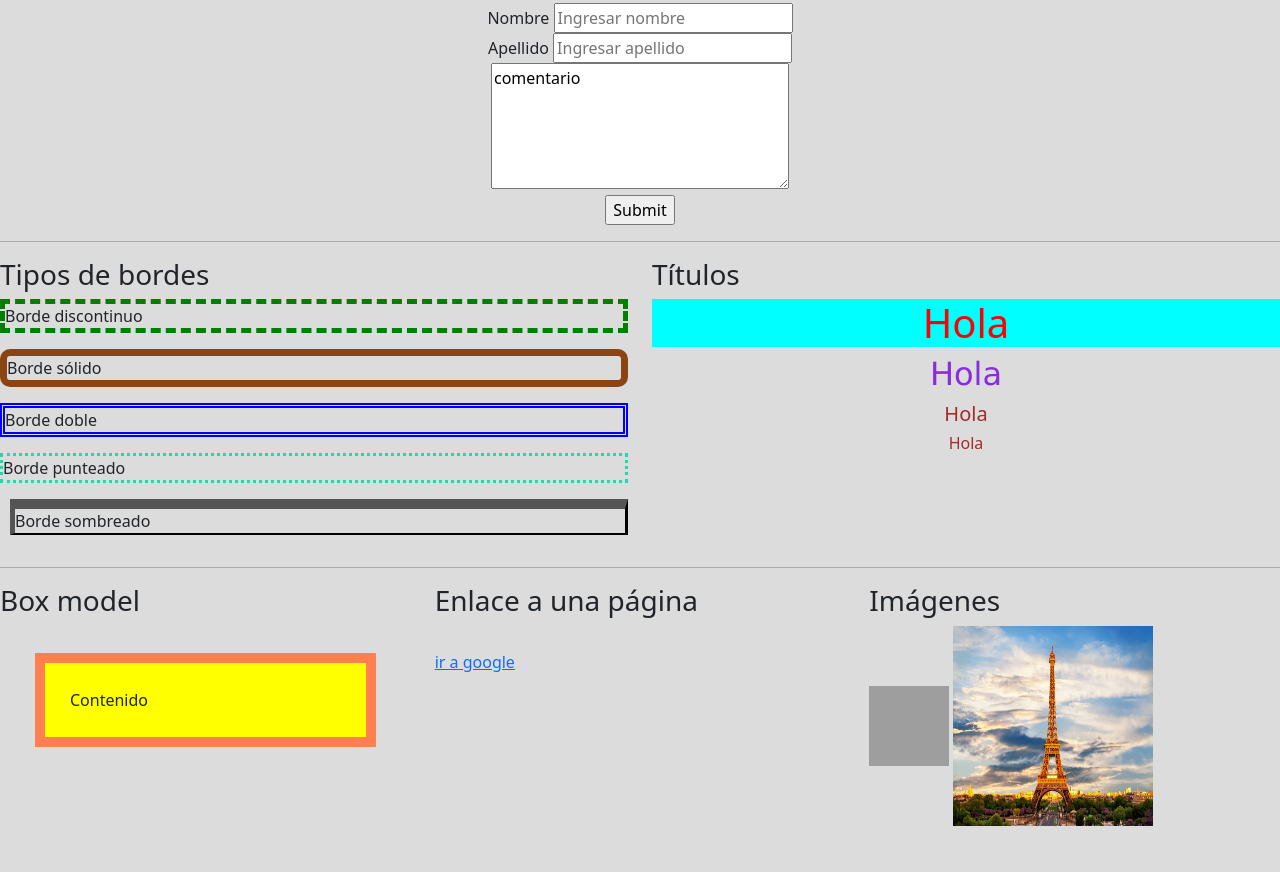
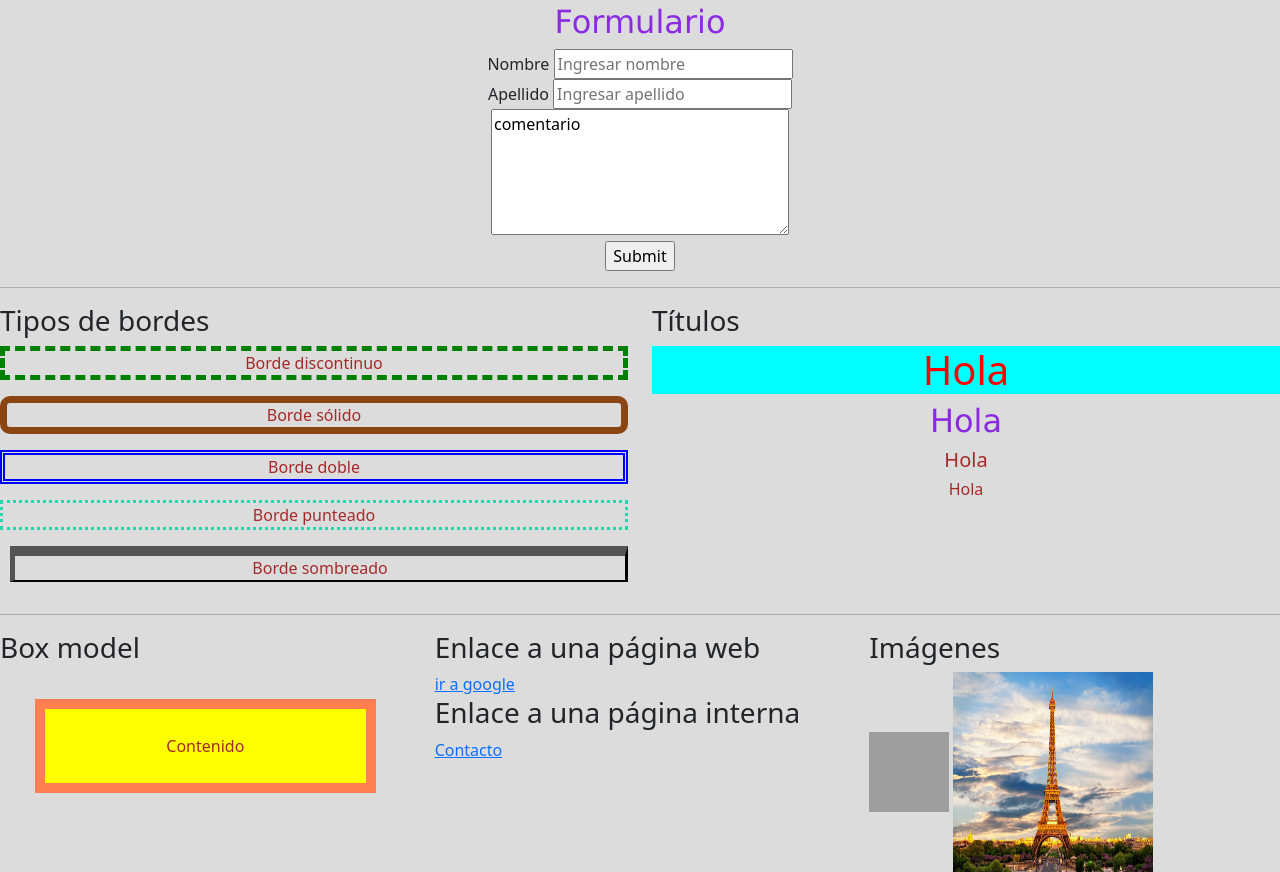
Before and after one commit to florenciaF/PROGRAMACION-I, a plain HTML site: page index.html in a window 1280 px wide. Shown: the part 496-1368 px from the top of the page. Before the commit the page ends 1322 px from the top, so only its background shows below. Drawn offline with nearby package versions, Linux system fonts and the light colour scheme; grey boxes are pictures that could not be loaded; a web font is replaced by a local one.

Commit message:
Referencia de Enlace a una página interna

```diff
--- a/index.html
+++ b/index.html
@@ -32,6 +32,7 @@
     <br>
     <hr>
     <h2 class="fuentes" style="color:rgb(221, 40, 40)"> Mi primer página<i class="bi bi-filetype-html"></i></h2>
+    <h2 class="fuentes">Mi primer página prueba sin icono</h2>
     <hr>
 
     <div class="row" >
@@ -111,13 +112,17 @@
             <p class="box-model">Contenido</p>
         </div>
         <div class="col-md-4">
-            <h3>Enlace a una página</h3>
+            <h3>Enlace a una página web</h3>
+            <a href="https://www.google.com/" target="_blank"> ir a google</a>
             <br>
-            <a href="https://www.google.com/" target="_blank"> ir a google</a>
+            <h3>Enlace a una página interna</h3>
+            <a href="contacto.html">Contacto</a>
         </div>
         <div class="col-md-4">
             <h3>Imágenes</h3>
+            <!-- Imagen que proviene de internet (agregamos url) -->
             <img src="https://www.blogdelfotografo.com/wp-content/uploads/2020/04/fotografo-paisajes.jpg" width="80px" height="80px"/>
+            <!-- Imagen que proviene de mi proyecto (carpeta imágenes interna) -->
             <img src="/imagenes/torre.jpg" alt="" width="200px" height="200px">
         </div>
     </div>
--- a/styles.css
+++ b/styles.css
@@ -1,4 +1,6 @@
 
+
+/* Aplicar estilo a todo el elemento */
 body{
     background-color: gainsboro;
 }
@@ -21,7 +23,7 @@ p.centrar {
 }
 
 /* Aplicar estilo a mas de un elemento a la vez*/
-h5, h6 {
+h5, h6, p {
     color: brown;
     text-align: center;
 
```
Also changed, not shown: contacto.html (added, +12 -0 lines).
